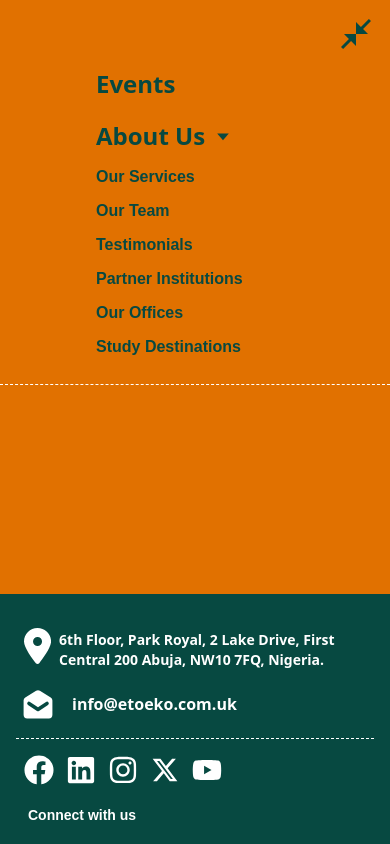
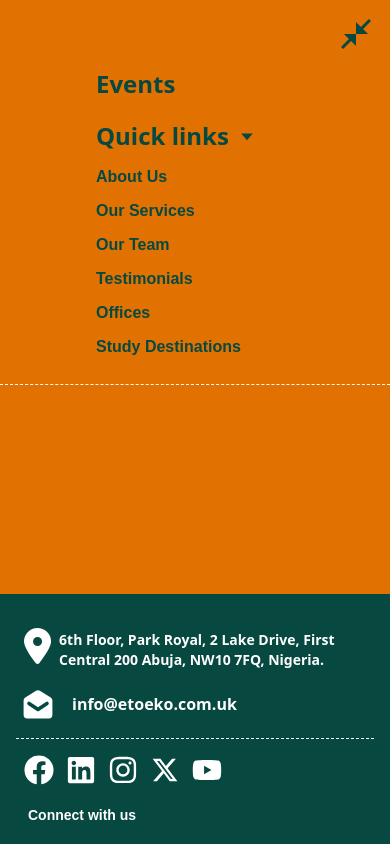
Before and after one commit to Cosmosvybes/eto-eko-client, a React (Vite) app: page /our-services in a window 390 px wide. Both pictures are taken after a click on the icon 352 px from the left and 46 px from the top of the page. Built offline with nearby package versions, Linux system fonts and the light colour scheme; the HTML template or start-up script is replaced by a standard one.

Commit message:
added:mobile nav-links

```diff
--- a/src/components/Hero/sub-component/DynamicHero.tsx
+++ b/src/components/Hero/sub-component/DynamicHero.tsx
@@ -24,7 +24,7 @@ const DynamicHero = ({
               {/* Learn more about Etoeko. */}
             </p>
 
-            <hr className="border-t border-black  w-full mt-2" />
+            <hr className="border-t border-black border-dashed  w-full mt-4" />
 
             <div className="w-full flex justify-center items-center mt-2">
               <p className="w-1/2 font-light">Follow us</p>
--- a/src/components/navs/Navbar.tsx
+++ b/src/components/navs/Navbar.tsx
@@ -13,10 +13,24 @@ const Navbar = () => {
   const [isOpen, setIsOpen] = useState(false);
   const [isOpenDropDown, setIsOpenDropDown] = useState(false);
   const handleOpenNavMenu = () => setIsOpen(!isOpen);
-  const handlIsOpenDropDown = () => {
-    setIsOpenDropDown(!isOpenDropDown);
-  };
 
+  const handlIsOpenDropDown = () => setIsOpenDropDown(!isOpenDropDown);
+  const [MENU] = useState([
+    {
+      header: "Events",
+    },
+    {
+      header: "Quick links",
+      children: [
+        { title: "About Us", link: "/about-us" },
+        { title: "Our Services", link: "/our-services" },
+        { title: "Our Team", link: "/our-team" },
+        { title: "Testimonials", link: "/testimonials" },
+        { title: "Offices", link: "/our-offices" },
+        { title: "Study Destinations", link: "study-destinations" },
+      ],
+    },
+  ]);
   return (
     <>
       <header className="lg:h-auto  lg:p-2 sm:h-ato md:h-auto  lg:sticky sticky sm:sticky md:sticky  left-0 right-0 top-0 z-10 bg-[rgba(255, 119, 0, 0.35)]">
@@ -69,23 +83,9 @@ const Navbar = () => {
                 : " delay-700 opacity-0 duration-1000 invisible scale-0"
             }  w-full transition duration-800  gap-5 flex justify-center items-center flex-col`}
           >
-            {[
-              {
-                header: "Events",
-              },
-              {
-                header: "About Us",
-                children: [
-                  "Our Services",
-                  "Our Team",
-                  "Testimonials",
-                  "Partner Institutions",
-                  "Our Offices",
-                  "Study Destinations",
-                ],
-              },
-            ].map(({ header, children }) => (
+            {MENU.map(({ header, children }) => (
               <Dropdown
+                handleOpenCloseNav={handleOpenNavMenu}
                 isClosedNav={isOpen}
                 key={header}
                 header={header}
--- a/src/components/navs/dropdown/Dropdown.tsx
+++ b/src/components/navs/dropdown/Dropdown.tsx
@@ -1,4 +1,5 @@
 import { BiCaretDown, BiCaretRight } from "react-icons/bi";
+import { Link } from "react-router-dom";
 
 const Dropdown = ({
   header,
@@ -6,12 +7,14 @@ const Dropdown = ({
   isOpen,
   handleOpenDropDown,
   isClosedNav,
+  handleOpenCloseNav,
 }: {
   header: string;
-  children?: string[];
+  children?: { title: string; link: string }[];
   isOpen: boolean;
   isClosedNav: boolean;
   handleOpenDropDown(): void;
+  handleOpenCloseNav(): void;
 }) => {
   return (
     <>
@@ -45,10 +48,11 @@ const Dropdown = ({
                 : " opacity-0 invisble h-0"
             }`}
           >
-            {children.map((link) => (
+            {children.map(({ title, link }) => (
               <li key={link} className="text-[#074941]">
-                {" "}
-                {link}
+                <Link to={link} onClick={() => handleOpenCloseNav()}>
+                  {title}
+                </Link>
               </li>
             ))}
           </ul>
```
